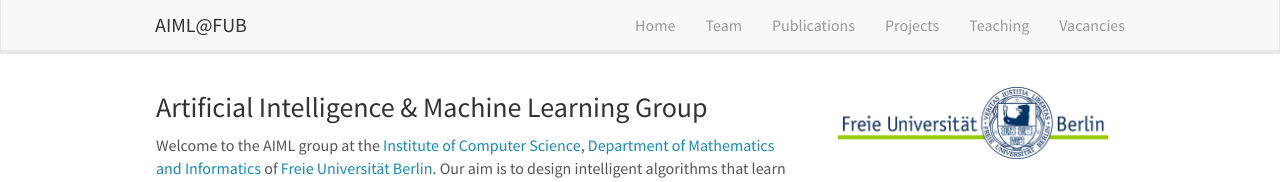
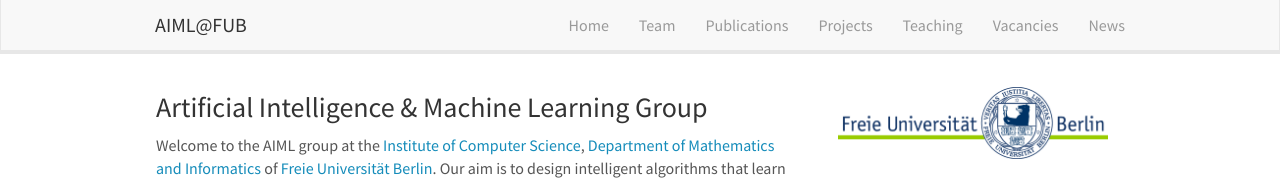
Before and after one commit to AIML-research/AIML-research.github.io, a Jekyll site: the page built from _pages/home.md, in a window 1280 px wide. Shown: the top 182 px of the page. Built offline with Jekyll 4.4.1, drawn with Linux system fonts in a browser that asks for light colours; nearby versions of some CDN libraries.

Commit message:
Update header.html

```diff
--- a/_includes/header.html
+++ b/_includes/header.html
@@ -20,6 +20,7 @@
 		<li><a href="{{ site.url }}{{ site.baseurl }}/vacancies">Vacancies</a></li>
 	<!--	<li><a href="{{ site.url }}{{ site.baseurl }}/research">Research</a></li> -->
 	<!--	<li><a href="{{ site.url }}{{ site.baseurl }}/pictures">Photos</a></li>-->
+		<li><a href="{{ site.url }}{{ site.baseurl }}/pictures">News</a></li>
 	  </ul>
 	</div>
   </div>
```
